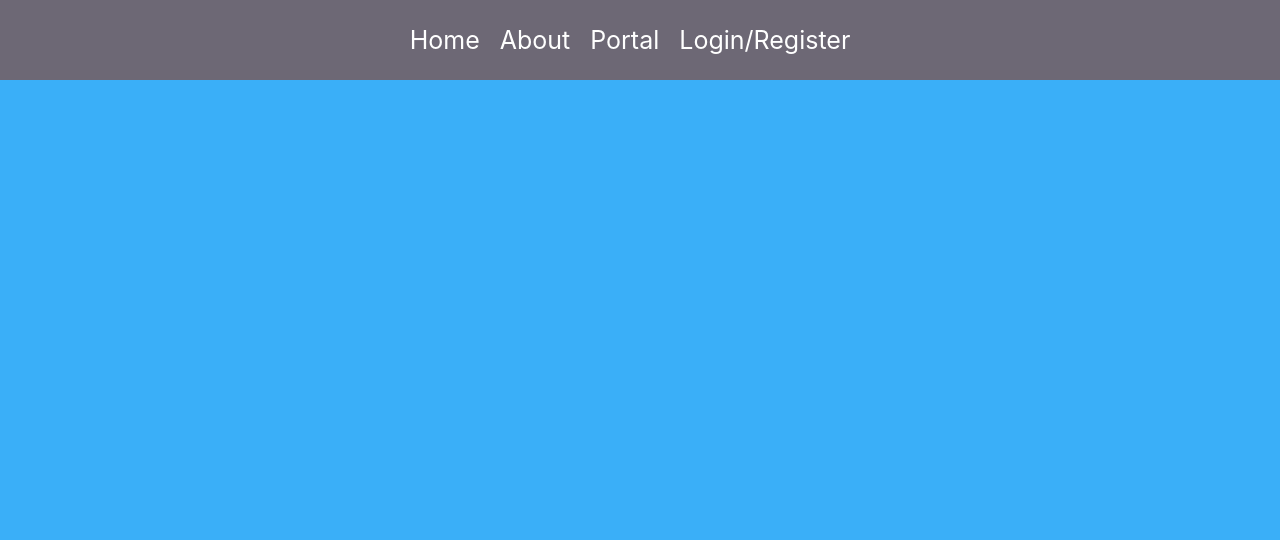
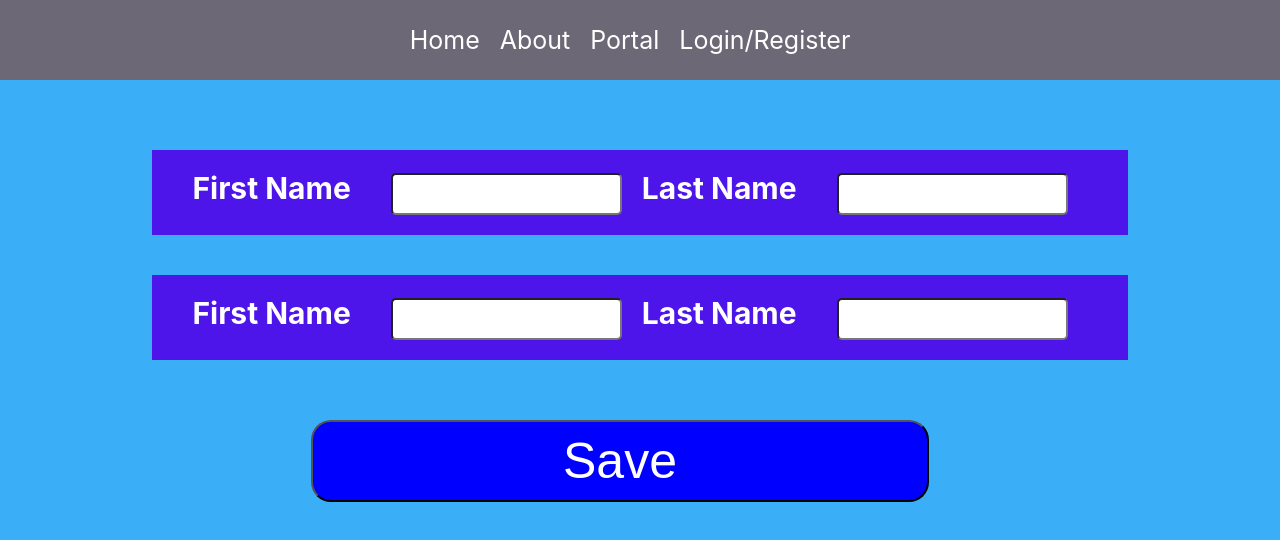
Before and after one commit to catmig1992/attendence--app, a React (Create React App) app in the folder client/: page /create in a window 1280 px wide. Shown: the top 540 px of the page. Built offline with nearby package versions, Linux system fonts and the light colour scheme.

Commit message:
Added form in create page and fixed the route for the button in portal

```diff
--- a/client/src/App.css
+++ b/client/src/App.css
@@ -12,6 +12,60 @@
   text-align: center;
   font-weight: bold;
 }
+
+.form-group-attendance{
+  display: grid;
+  grid-template-columns: auto auto auto auto auto;
+  margin: 20px;
+  margin-top: 70px;
+  grid-gap: 10px;
+  background-color: #4d15e9;
+  padding: 20px;
+  color: white;
+  text-align: left;
+}
+
+.form-group-attendance2{
+  display: grid;
+  grid-template-columns: auto auto auto auto auto;
+  margin: 20px;
+  margin-top: 20px;
+  grid-gap: 10px;
+  background-color: #4d15e9;
+  padding: 20px;
+  color: white;
+  text-align: left;
+}
+
+
+.form-group-attendance3{
+  display: grid;
+  grid-template-columns: auto auto auto auto auto;
+  margin: 20px;
+  margin-top: 20px;
+  grid-gap: 10px;
+  padding: 20px;
+  color: white;
+  text-align: left;
+}
+
+.save{
+  background-color:blue;
+  color: white;
+  font-size:50px;
+  padding-left:250px;
+  padding-right:250px;
+  padding-top: 10px;
+  padding-bottom: 10px;
+  border-radius: 20px;
+}
+
+.name{
+  margin-left:20px;
+  margin-right:40px;
+  font-size: 30px;
+}
+
 
 .about{
   text-align:center;
--- a/client/src/App.js
+++ b/client/src/App.js
@@ -5,6 +5,7 @@ import { Auth } from "./pages/auth";
 import { About } from "./pages/about";
 import { Portal } from "./pages/portal";
 import { Navbar } from "./components/navbar";
+import { Create } from "./pages/create";
 
 function App() {
   return (
@@ -16,6 +17,7 @@ function App() {
           <Route path="/auth" element={<Auth />} />
           <Route path="/about" element={<About />} />
           <Route path="/portal" element={<Portal />} />
+          <Route path="/create" element={<Create />} />
         </Routes>
       </Router>
     </div>
--- a/client/src/pages/create.jsx
+++ b/client/src/pages/create.jsx
@@ -1,78 +1,60 @@
-import React from "react";
-import Card from "react-bootstrap/Card";
-import ListGroup from "react-bootstrap/ListGroup";
-import CardGroup from "react-bootstrap/CardGroup";
-import "../App.css";
+/*import React, { useState } from "react";//
 
-export default function Create() {
-  return (
-    <div className="create-class">
-     	<main>
-			<h1>Create a Class</h1>
-			<form onSubmit={handleSubmit}>
-				<div className="form-group">
-					<label htmlFor="name">Class Name</label>
-					<input
-						required
-						value={place.name}
-						onChange={e => setPlace({ ...place, name: e.target.value })}
-						className="form-control"
-						id="name"
-						name="name"
-					/>
-				</div>
-				<div className="form-group">
-					<label htmlFor="founded">First Name</label>
-					<input
-						required
-						value={place.founded}
-						onChange={e => setPlace({ ...place, founded: e.target.value })}
-						className="form-control"
-						id="founded"
-						name="founded"
-					/>
-				</div>
-				<div className="form-group">
-					<label htmlFor="last-name">Last Name</label>
-					<input
-						value={place.pic}
-						onChange={e => setPlace({ ...place, pic: e.target.value })}
-						className="form-control"
-						id="last-name"
-						name="last-name"
-					/>
-				</div>
-				<div className="form-group">
-					<label htmlFor="student-id">Student ID</label>
-					<input
-						value={place.city}
-						onChange={e => setPlace({ ...place, city: e.target.value })}
-						className="form-control"
-						id="student-id"
-						name="student-id"
-					/>
-				</div>
-				<div className="form-group">
-					<label htmlFor="state">State</label>
-					<input
-						value={place.state}
-						onChange={e => setPlace({ ...place, state: e.target.value })}
-						className="form-control"
-						id="state"
-						name="state"
-					/>
-				</div>
-				<div className="form-group">
-					<label htmlFor="cuisines">Cuisines</label>
-					<input
-						value={place.cuisines}
-						onChange={e => setPlace({ ...place, cuisines: e.target.value })}
-						className="form-control"
-						id="cuisines" name="cuisines" required />
-				</div>
-				<input className="btn btn-primary" type="submit" value="Add Place" />
-			</form>
-		</main>
-    </div>
-  );
-}
+
+function FieldForm() {
+  const [fieldCount, setFieldCount] = useState(1);
+  const [fields, setFields] = useState([{ id: 1, name: "field-1" }]);
+
+  function addField() {
+    const newFieldCount = fieldCount + 1;
+    const newFields = [...fields, { id: newFieldCount, name: `field-${newFieldCount}` }];
+    setFieldCount(newFieldCount);
+    setFields(newFields);
+
+
+      {fields.map((field) => (
+        <div key={field.id}>
+          <label htmlFor={field.name}>Field {field.id}:</label>
+          <input type="text" id={field.name} name={field.name} />
+        </div>
+      ))}
+      <button type="button" onClick={addField}>Add Field</button>
+
+
+
+
+    */
+
+
+
+
+
+export const Create = () => {
+    return (
+        <><div className="form-group-attendance">
+            <form className="form">
+                <label for="first-name" class="name">First Name</label>
+                <input type="text" id="first-name" name="first-name" required />
+
+                <label for="last-name"class="name">Last Name</label>
+                <input type="text" id="last-name" name="last-name" required />
+            </form>
+        </div><div className="form-group-attendance2">
+                <form className="form">
+                    <label for="first-name" class="name">First Name</label>
+                    <input type="text" id="first-name" name="first-name" required />
+
+                    <label for="last-name" class="name">Last Name</label>
+                    <input type="text" id="last-name" name="last-name" required />
+                </form>
+
+
+            </div><div className="form-group-attendance3">
+
+<button class="save"type="submit">Save</button>
+
+
+
+        </div></>
+    );
+  };
--- a/client/src/pages/portal.jsx
+++ b/client/src/pages/portal.jsx
@@ -1,13 +1,15 @@
+import { Link } from 'react-router-dom';
+
 export const Portal = () => {
   return (
     <div>
       <h1 class="subtitle-dashboard"> Attendance Dashboard </h1>
-
-      <form action="/create/:id" method="post">
-          <button type="submit" class="create">
+     <Link to="/create">
+          <button  class="create">
             Create Class
           </button>
-          </form>
+          </Link>
+
 
       <div class="grid-container">
         <form action="/delete/:id" method="post">
```
Also changed, not shown: 1 other file (tests, documents, lock files or other folders).
